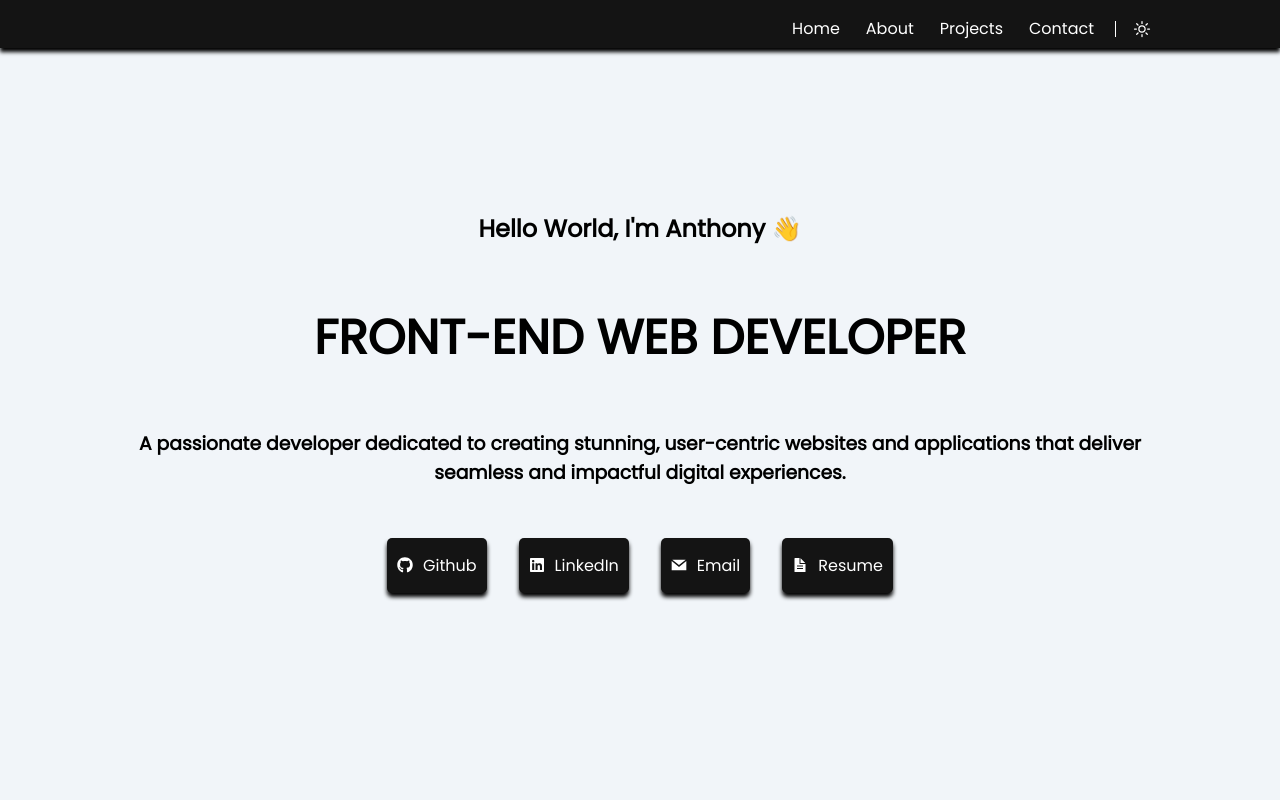
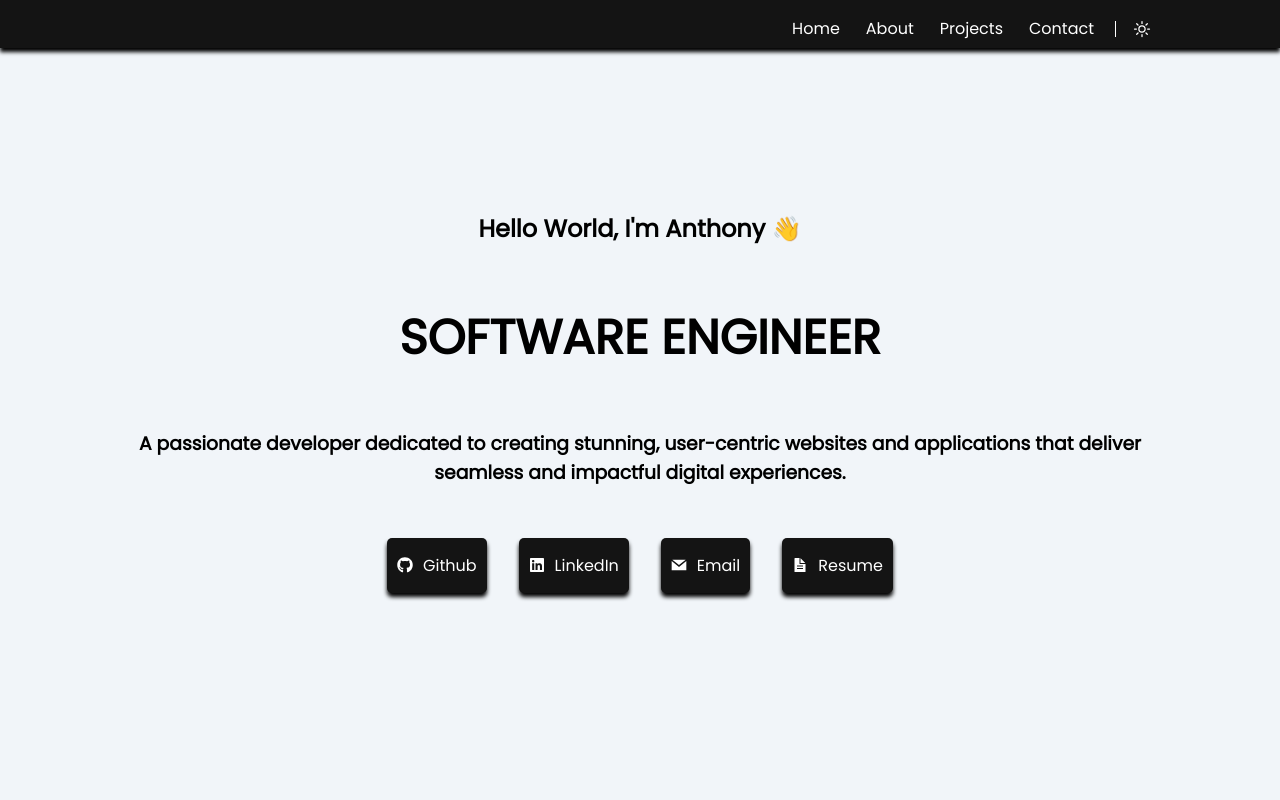
Before and after one commit to anthonypang/reactportfolio, a React (Create React App) app: page / in a window 1280 px wide. Shown: the top 800 px of the page. Built offline with nearby package versions, Linux system fonts and the light colour scheme.

Commit message:
Update title

```diff
--- a/src/sections/Hero/Hero.jsx
+++ b/src/sections/Hero/Hero.jsx
@@ -7,7 +7,7 @@ const Hero = () => {
     <div className="container">
       <div className="hero">
         <h2>Hello World, I'm Anthony 👋</h2>
-        <h1>Front-end Web Developer</h1>
+        <h1>Software Engineer</h1>
         <h3>
           A passionate developer dedicated to creating stunning, user-centric
           websites and applications that deliver seamless and impactful digital
```
